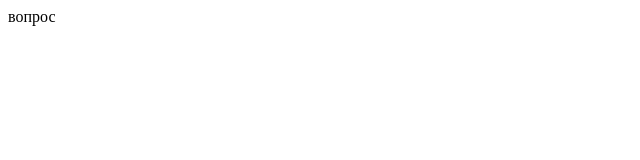
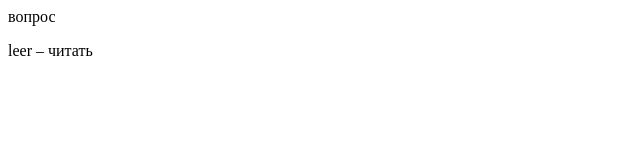
Before and after one commit to mrmoish/espa-ol, a plain HTML site: page index.html in a window 1280 px wide. Shown: the full height of the page, 0-640 px from the left. Drawn offline with Linux system fonts and the light colour scheme.

Commit message:
Update index.html

```diff
--- a/index.html
+++ b/index.html
@@ -35,6 +35,23 @@
                 }
             }
         });
+
+        // Функция для загрузки файла и вывода первой строки
+        function loadFile() {
+            fetch('100verbos.txt') // Замените 'data.txt' на имя вашего файла
+                .then(response => {
+                    if (!response.ok) throw new Error("Ошибка загрузки файла");
+                    return response.text(); // Получаем текст
+                })
+                .then(content => {
+                    const firstLine = content.split("\n")[0]; // Получаем первую строку
+                    document.getElementById("output").textContent = firstLine; // Выводим в элемент
+                })
+                .catch(error => console.error("Ошибка:", error));
+        }
+
+        // Загружаем файл при загрузке страницы
+        window.onload = loadFile;
     </script>
 </head>
 <body>
@@ -43,5 +60,6 @@
     <div class="show"> вопрос </div>
     <div> варианты </div>
     <div> ответ </div>
+    <p id="output"></p>
 </body>
 </html>
```
